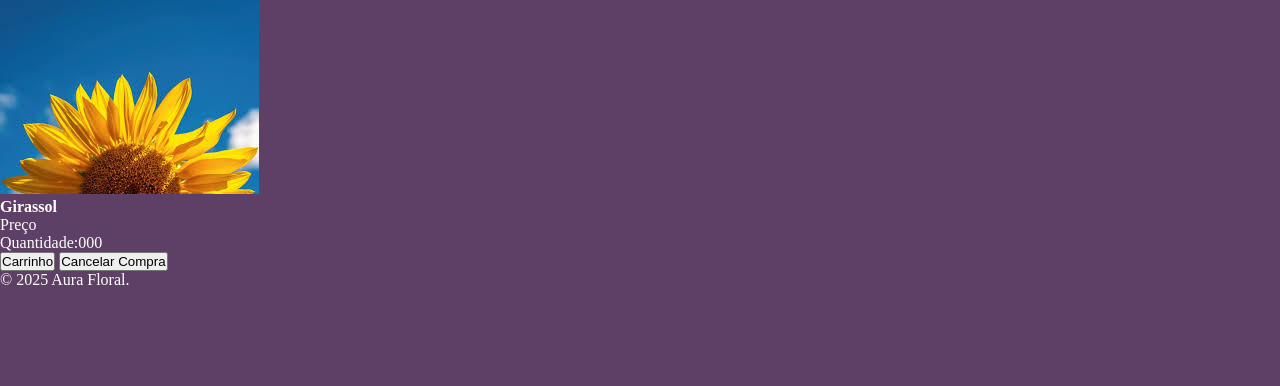
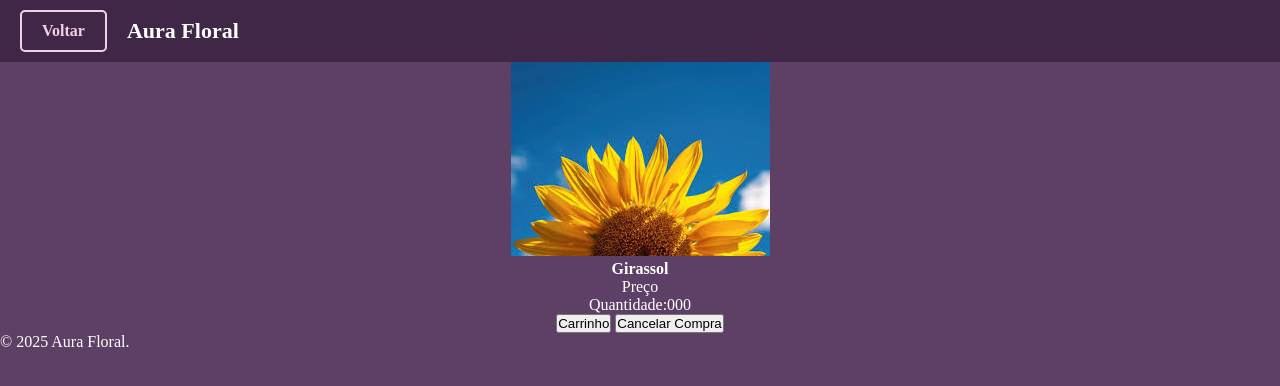
Before and after one commit to liviacamargoap/PROJETO-SITE-FLORES-DS, a Python web app: template templates/carrinho.html in a window 1280 px wide. Shown: the top 386 px of the page. Run offline with Jinja, Linux system fonts and the light colour scheme; the template is opened without the code that fills it, so the values that code supplies are empty.

Commit message:
colocando o header e fazendo o css do button voltar

```diff
--- a/styles/global.css
+++ b/styles/global.css
@@ -75,3 +75,41 @@
   height: 20px;
   background-color: var(--cinza-claro);
 }
+
+.container{
+  text-align: center;
+}
+
+.top-bar {
+  display: flex;
+  align-items: center;
+  justify-content: flex-start;
+  background-color: var(--cor-primaria);
+  padding: 10px 20px;
+  gap: 20px;
+  color: white;
+}
+
+.top-bar h1 {
+  font-size: 22px;
+  font-weight: bold;
+}
+
+
+.btn-voltar {
+  display: inline-block;
+  padding: 10px 20px;
+  background-color: var(--cor-primaria);
+  color: var(--cor-destaque);
+  text-decoration: none;
+  border-radius: 5px;
+  font-weight: bold;
+  transition: background-color 0.3s ease;
+  border: 2px solid var(--cor-destaque);
+}
+
+.btn-voltar:hover {
+  background-color: var(--cor-secundaria);
+  color: white;
+  border-color: white;
+}
--- a/templates/carrinho.html
+++ b/templates/carrinho.html
@@ -9,6 +9,11 @@
     <link rel="stylesheet" href="/styles/var.css">
 </head>
 <body>
+    <header class="top-bar">
+    <a href="pagina-anterior.html" class="btn-voltar">Voltar</a>
+  <h1>Aura Floral</h1>
+</header>
+
     <div class="container">
         <div class="produto-compras">
             <figure>
@@ -22,8 +27,8 @@
         </div>
 
     <div class="buttons">
-        <button>Carrinho</button>
-        <button>Cancelar Compra</button>
+        <button class="carrinho">Carrinho</button>
+        <button class="cancelar">Cancelar Compra</button>
     </div>
 </div>
 <footer>
```
